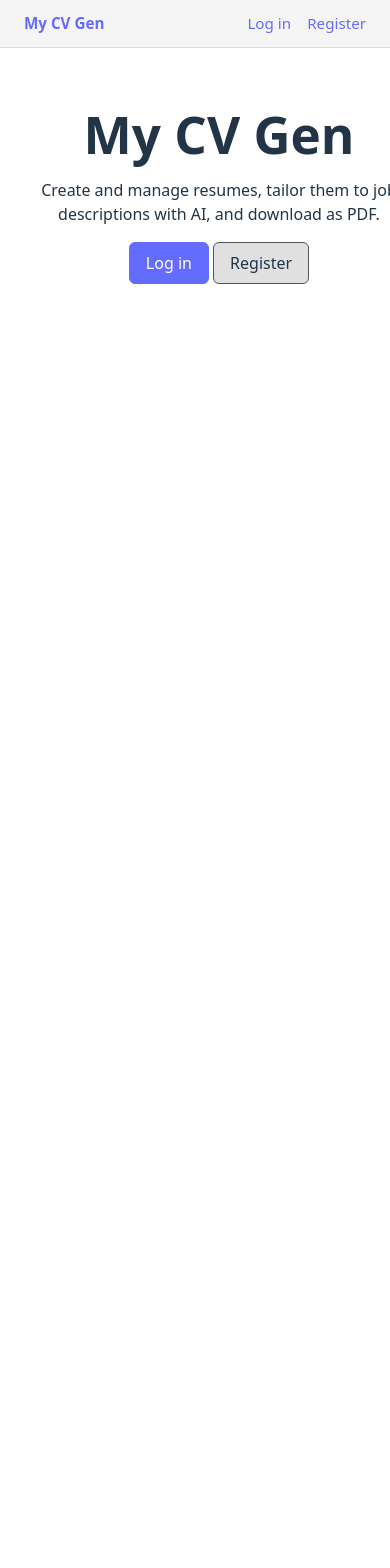
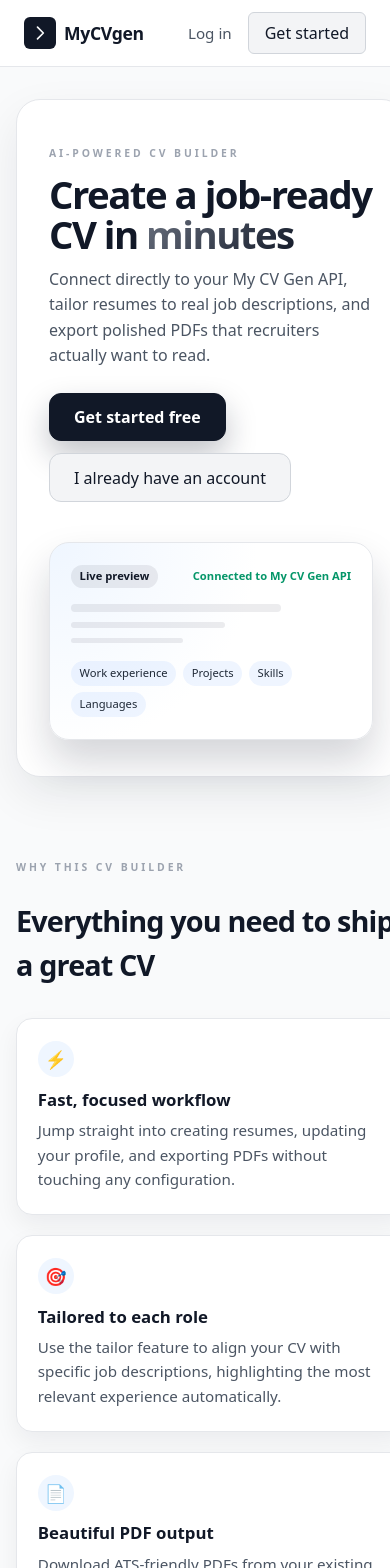
Before and after one commit to kinstugi/my_cv_gen_frontend, a React (Vite) app: page / in a window 390 px wide. Shown: the top 1568 px of the page. Before the commit the page ends 844 px from the top, so only its background shows below. Built offline with nearby package versions, Linux system fonts and the light colour scheme; no server answers.

Commit message:
Enhance UI and layout for Home and Navigation components, introducing a new landing page design with improved styling and responsive features. Update navigation structure for better user experience and accessibility.

```diff
--- a/src/App.css
+++ b/src/App.css
@@ -2,36 +2,85 @@
   min-height: 100vh;
   display: flex;
   flex-direction: column;
+  background: #f9fafb;
+  color: #111827;
+  font-family: system-ui, -apple-system, BlinkMacSystemFont, "Segoe UI", sans-serif;
 }
 
 .nav {
+  position: sticky;
+  top: 0;
+  z-index: 40;
+  background: #ffffff;
+  border-bottom: 1px solid #e5e7eb;
+}
+
+.nav-inner {
+  max-width: 1120px;
+  margin: 0 auto;
+  padding: 0.75rem 1.5rem;
+  display: flex;
+  align-items: center;
+  justify-content: space-between;
+  gap: 1.5rem;
+}
+
+.nav-brand {
+  display: inline-flex;
+  align-items: center;
+  gap: 0.5rem;
+  text-decoration: none;
+}
+
+.nav-logo {
+  width: 2rem;
+  height: 2rem;
+  border-radius: 0.375rem;
+  background: #111827;
+  display: inline-flex;
+  align-items: center;
+  justify-content: center;
+}
+
+.nav-logo-icon {
+  width: 1.25rem;
+  height: 1.25rem;
+  color: #f9fafb;
+}
+
+.nav-logo-text {
+  font-size: 1.1rem;
+  font-weight: 700;
+  letter-spacing: -0.02em;
+  color: #111827;
+}
+
+.nav-links {
   display: flex;
   align-items: center;
   gap: 1rem;
-  padding: 0.75rem 1.5rem;
-  background: var(--nav-bg, #1a1a1a);
-  border-bottom: 1px solid var(--border, #333);
 }
 
-.nav-brand {
-  font-weight: 700;
-  margin-right: auto;
+.nav-link {
+  font-size: 0.95rem;
+  color: #4b5563;
+  text-decoration: none;
+  font-weight: 500;
 }
 
-.nav a,
-.nav button {
-  font-size: 0.95rem;
+.nav-link:hover {
+  color: #111827;
 }
 
 .nav-user {
-  color: var(--muted-color, #888);
+  color: #6b7280;
   font-size: 0.9rem;
 }
 
 .main {
   flex: 1;
   padding: 1.5rem;
-  max-width: 800px;
+  max-width: 1120px;
   margin: 0 auto;
   width: 100%;
 }
@@ -149,9 +198,9 @@
 .btn {
   padding: 0.5rem 1rem;
   border-radius: 6px;
-  border: 1px solid var(--border, #555);
-  background: var(--btn-bg, #333);
-  color: inherit;
+  border: 1px solid #d1d5db;
+  background: #f3f4f6;
+  color: #111827;
   font: inherit;
   cursor: pointer;
   text-decoration: none;
@@ -160,19 +209,19 @@
 }
 
 .btn:hover {
-  border-color: #646cff;
-  background: var(--btn-hover, #404040);
+  border-color: #9ca3af;
+  background: #e5e7eb;
 }
 
 .btn.primary {
-  background: #646cff;
-  border-color: #646cff;
+  background: #111827;
+  border-color: #111827;
   color: #fff;
 }
 
 .btn.primary:hover {
-  background: #535bf2;
-  border-color: #535bf2;
+  background: #000000;
+  border-color: #000000;
 }
 
 .btn.danger {
@@ -258,25 +307,265 @@
   margin-bottom: 1rem;
 }
 
+/* New landing layout */
+.home {
+  display: flex;
+  flex-direction: column;
+  gap: 3rem;
+  padding-top: 0.5rem;
+}
+
+.home-hero {
+  background: #ffffff;
+  border-radius: 1.5rem;
+  border: 1px solid #e5e7eb;
+  padding: 2.25rem 2rem;
+  box-shadow: 0 18px 45px rgba(15, 23, 42, 0.08);
+}
+
+.home-hero-grid {
+  display: grid;
+  grid-template-columns: minmax(0, 1.7fr) minmax(0, 1.3fr);
+  gap: 2.5rem;
+  align-items: center;
+}
+
+.home-hero-text {
+  max-width: 32rem;
+}
+
+.eyebrow {
+  font-size: 0.65rem;
+  letter-spacing: 0.28em;
+  text-transform: uppercase;
+  font-weight: 800;
+  color: #9ca3af;
+  margin-bottom: 0.75rem;
+}
+
+.hero-title {
+  font-size: clamp(2.4rem, 3.4vw, 3.4rem);
+  line-height: 1.05;
+  font-weight: 800;
+  letter-spacing: -0.04em;
+  margin: 0 0 0.75rem;
+  color: #111827;
+}
+
+.hero-gradient {
+  background: linear-gradient(135deg, #6b7280 0%, #111827 100%);
+  -webkit-background-clip: text;
+  background-clip: text;
+  -webkit-text-fill-color: transparent;
+}
+
+.hero-subtitle {
+  font-size: 1rem;
+  line-height: 1.6;
+  color: #4b5563;
+  margin: 0 0 1.5rem;
+}
+
+.hero-actions {
+  display: flex;
+  flex-wrap: wrap;
+  gap: 0.75rem;
+}
+
+.hero-primary {
+  padding-inline: 1.5rem;
+  padding-block: 0.7rem;
+  border-radius: 0.75rem;
+  font-weight: 600;
+  box-shadow: 0 14px 30px rgba(15, 23, 42, 0.25);
+}
+
+.hero-secondary {
+  padding-inline: 1.5rem;
+  padding-block: 0.7rem;
+  border-radius: 0.75rem;
+  background: #ffffff;
+  border-color: #111827;
+}
+
+.hero-secondary:hover {
+  background: #f9fafb;
+}
+
+.home-hero-visual {
+  display: flex;
+  justify-content: center;
+}
+
+.hero-card {
+  width: 100%;
+  max-width: 22rem;
+  border-radius: 1.25rem;
+  border: 1px solid #e5e7eb;
+  background: radial-gradient(circle at top left, #eff6ff 0, #ffffff 55%);
+  padding: 1.4rem 1.3rem;
+  box-shadow: 0 22px 40px rgba(15, 23, 42, 0.18);
+}
+
+.hero-card-header {
+  display: flex;
+  justify-content: space-between;
+  align-items: center;
+  gap: 0.5rem;
+  margin-bottom: 1rem;
+}
+
+.hero-card-pill {
+  font-size: 0.7rem;
+  padding: 0.2rem 0.55rem;
+  border-radius: 999px;
+  background: rgba(17, 24, 39, 0.08);
+  color: #111827;
+  font-weight: 600;
+}
+
+.hero-card-status {
+  font-size: 0.7rem;
+  color: #059669;
+  font-weight: 600;
+}
+
+.hero-card-body {
+  display: flex;
+  flex-direction: column;
+  gap: 0.6rem;
+}
+
+.hero-card-line {
+  border-radius: 999px;
+  background: rgba(15, 23, 42, 0.08);
+}
+
+.hero-card-line-strong {
+  height: 0.5rem;
+  width: 75%;
+}
+
+.hero-card-line-medium {
+  height: 0.4rem;
+  width: 55%;
+}
+
+.hero-card-line-light {
+  height: 0.35rem;
+  width: 40%;
+}
+
+.hero-card-grid {
+  display: flex;
+  flex-wrap: wrap;
+  gap: 0.4rem;
+  margin-top: 0.5rem;
+}
+
+.hero-card-chip {
+  font-size: 0.7rem;
+  padding: 0.25rem 0.55rem;
+  border-radius: 999px;
+  background: rgba(59, 130, 246, 0.08);
+  color: #1f2937;
+}
+
+.home-features {
+  padding-bottom: 1rem;
+}
+
+.home-features-inner {
+  display: flex;
+  flex-direction: column;
+  gap: 1.5rem;
+}
+
+.feature-intro {
+  max-width: 38rem;
+}
+
+.section-title {
+  font-size: 1.8rem;
+  font-weight: 800;
+  letter-spacing: -0.03em;
+  color: #111827;
+}
+
+.feature-grid {
+  display: grid;
+  grid-template-columns: repeat(3, minmax(0, 1fr));
+  gap: 1.25rem;
+}
+
+.feature-card {
+  border-radius: 1rem;
+  border: 1px solid #e5e7eb;
+  background: #ffffff;
+  padding: 1.4rem 1.3rem;
+  box-shadow: 0 10px 25px rgba(15, 23, 42, 0.06);
+}
+
+.feature-card h3 {
+  margin: 0 0 0.4rem;
+  font-size: 1.05rem;
+  font-weight: 700;
+}
+
+.feature-card p {
+  margin: 0;
+  font-size: 0.95rem;
+  color: #4b5563;
+  line-height: 1.6;
+}
+
+.feature-icon-circle {
+  width: 2.25rem;
+  height: 2.25rem;
+  border-radius: 999px;
+  background: #eff6ff;
+  display: flex;
+  align-items: center;
+  justify-content: center;
+  margin-bottom: 0.6rem;
+}
+
+.feature-icon {
+  font-size: 1.1rem;
+}
+
+@media (max-width: 900px) {
+  .home-hero-grid {
+    grid-template-columns: minmax(0, 1fr);
+  }
+
+  .main {
+    padding-inline: 1rem;
+  }
+
+  .feature-grid {
+    grid-template-columns: minmax(0, 1fr);
+  }
+}
+
 @media (prefers-color-scheme: light) {
   .nav {
-    --nav-bg: #f5f5f5;
-    --border: #ddd;
+    /* nav colors handled above */
   }
   .form input,
   .form textarea {
-    --input-bg: #fff;
-    --border: #ccc;
+    background: #ffffff;
+    border-color: #d1d5db;
   }
   .btn {
-    --btn-bg: #e0e0e0;
-    --btn-hover: #d0d0d0;
+    background: #f3f4f6;
+    border-color: #d1d5db;
   }
   .nav-user {
-    --muted-color: #666;
+    color: #6b7280;
   }
   .muted,
   .description {
-    --muted-color: #555;
+    color: #4b5563;
   }
 }
--- a/src/components/Layout.jsx
+++ b/src/components/Layout.jsx
@@ -12,22 +12,53 @@
 
   return (
     <div className="app">
-      <nav className="nav">
-        <Link to="/" className="nav-brand">My CV Gen</Link>
+      <header className="nav">
+        <div className="nav-inner">
+          <Link to="/" className="nav-brand">
+            <span className="nav-logo">
+              <svg className="nav-logo-icon" viewBox="0 0 24 24" aria-hidden="true">
+                <path
+                  d="M9 5l7 7-7 7"
+                  fill="none"
+                  stroke="currentColor"
+                  strokeWidth="2"
+                  strokeLinecap="round"
+                  strokeLinejoin="round"
+                />
+              </svg>
+            </span>
+            <span className="nav-logo-text">MyCVgen</span>
+          </Link>
+
+          <nav className="nav-links">
             {user ? (
               <>
-            <Link to="/resumes">Resumes</Link>
-            <Link to="/profile">Profile</Link>
-            <span className="nav-user">{user.firstName} {user.lastName}</span>
-            <button type="button" onClick={handleLogout} className="btn">Log out</button>
+                <Link to="/resumes" className="nav-link">
+                  Resumes
+                </Link>
+                <Link to="/profile" className="nav-link">
+                  Profile
+                </Link>
+                <span className="nav-user">
+                  {user.firstName} {user.lastName}
+                </span>
+                <button type="button" onClick={handleLogout} className="btn nav-cta">
+                  Log out
+                </button>
               </>
             ) : (
               <>
-            <Link to="/login">Log in</Link>
-            <Link to="/register">Register</Link>
+                <Link to="/login" className="nav-link">
+                  Log in
+                </Link>
+                <Link to="/register" className="btn nav-cta">
+                  Get started
+                </Link>
               </>
             )}
           </nav>
+        </div>
+      </header>
       <main className="main">
         <Outlet />
       </main>
--- a/src/pages/Home.jsx
+++ b/src/pages/Home.jsx
@@ -5,22 +5,105 @@
   const { user } = useAuth();
 
   return (
-    <div className="page home-page">
-      <h1>My CV Gen</h1>
-      <p>Create and manage resumes, tailor them to job descriptions with AI, and download as PDF.</p>
-      {user ? (
-        <p>
-          <Link to="/resumes" className="btn primary">My resumes</Link>
-          {' '}
-          <Link to="/profile" className="btn">Profile</Link>
-        </p>
-      ) : (
-        <p>
-          <Link to="/login" className="btn primary">Log in</Link>
-          {' '}
-          <Link to="/register" className="btn">Register</Link>
-        </p>
-      )}
+    <div className="home">
+      {/* Hero */}
+      <section className="home-hero">
+        <div className="home-hero-grid">
+          <div className="home-hero-text">
+            <p className="eyebrow">AI‑powered CV builder</p>
+            <h1 className="hero-title">
+              Create a job‑ready CV in{' '}
+              <span className="hero-gradient">minutes</span>
+            </h1>
+            <p className="hero-subtitle">
+              Connect directly to your My CV Gen API, tailor resumes to real job descriptions,
+              and export polished PDFs that recruiters actually want to read.
+            </p>
+            <div className="hero-actions">
+              {user ? (
+                <>
+                  <Link to="/resumes" className="btn primary hero-primary">
+                    Open my resumes
+                  </Link>
+                  <Link to="/profile" className="btn hero-secondary">
+                    Edit profile
+                  </Link>
+                </>
+              ) : (
+                <>
+                  <Link to="/register" className="btn primary hero-primary">
+                    Get started free
+                  </Link>
+                  <Link to="/login" className="btn hero-secondary">
+                    I already have an account
+                  </Link>
+                </>
+              )}
+            </div>
+          </div>
+          <div className="home-hero-visual">
+            <div className="hero-card">
+              <div className="hero-card-header">
+                <span className="hero-card-pill">Live preview</span>
+                <span className="hero-card-status">Connected to My CV Gen API</span>
+              </div>
+              <div className="hero-card-body">
+                <div className="hero-card-line hero-card-line-strong" />
+                <div className="hero-card-line hero-card-line-medium" />
+                <div className="hero-card-line hero-card-line-light" />
+                <div className="hero-card-grid">
+                  <div className="hero-card-chip">Work experience</div>
+                  <div className="hero-card-chip">Projects</div>
+                  <div className="hero-card-chip">Skills</div>
+                  <div className="hero-card-chip">Languages</div>
+                </div>
+              </div>
+            </div>
+          </div>
+        </div>
+      </section>
+
+      {/* Feature band */}
+      <section className="home-features">
+        <div className="home-features-inner">
+          <div className="feature-intro">
+            <p className="eyebrow">Why this CV builder</p>
+            <h2 className="section-title">Everything you need to ship a great CV</h2>
+          </div>
+          <div className="feature-grid">
+            <article className="feature-card">
+              <div className="feature-icon-circle">
+                <span className="feature-icon">⚡</span>
+              </div>
+              <h3>Fast, focused workflow</h3>
+              <p>
+                Jump straight into creating resumes, updating your profile, and exporting PDFs
+                without touching any configuration.
+              </p>
+            </article>
+            <article className="feature-card">
+              <div className="feature-icon-circle">
+                <span className="feature-icon">🎯</span>
+              </div>
+              <h3>Tailored to each role</h3>
+              <p>
+                Use the tailor feature to align your CV with specific job descriptions, highlighting
+                the most relevant experience automatically.
+              </p>
+            </article>
+            <article className="feature-card">
+              <div className="feature-icon-circle">
+                <span className="feature-icon">📄</span>
+              </div>
+              <h3>Beautiful PDF output</h3>
+              <p>
+                Download ATS‑friendly PDFs from your existing API templates in just a click
+                and reuse them across applications.
+              </p>
+            </article>
+          </div>
+        </div>
+      </section>
     </div>
   );
 }
```
Lines whose indentation alone changed are shown as unchanged.
